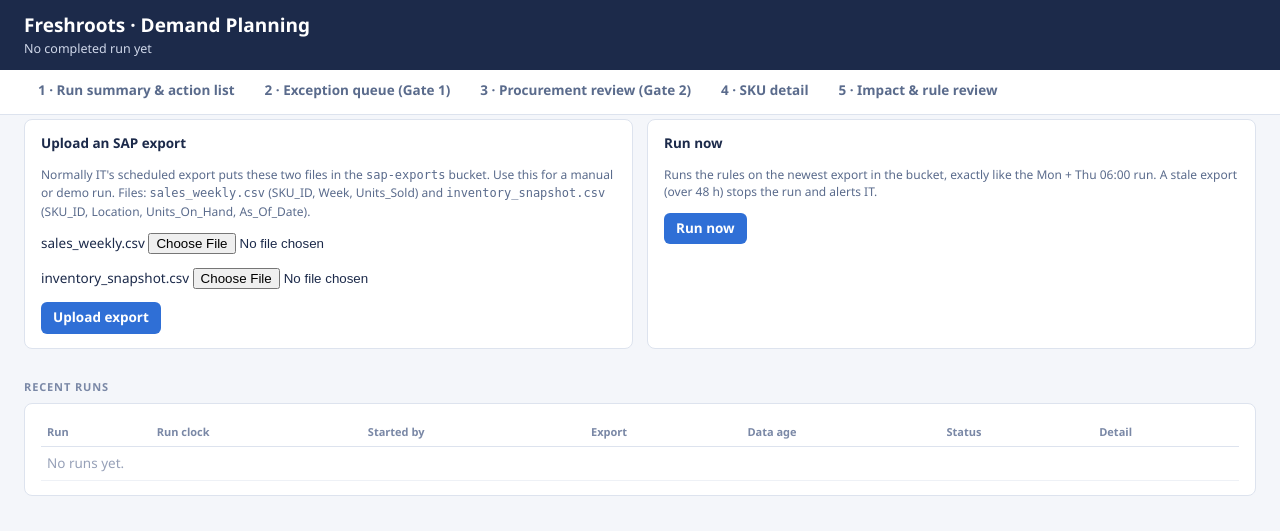
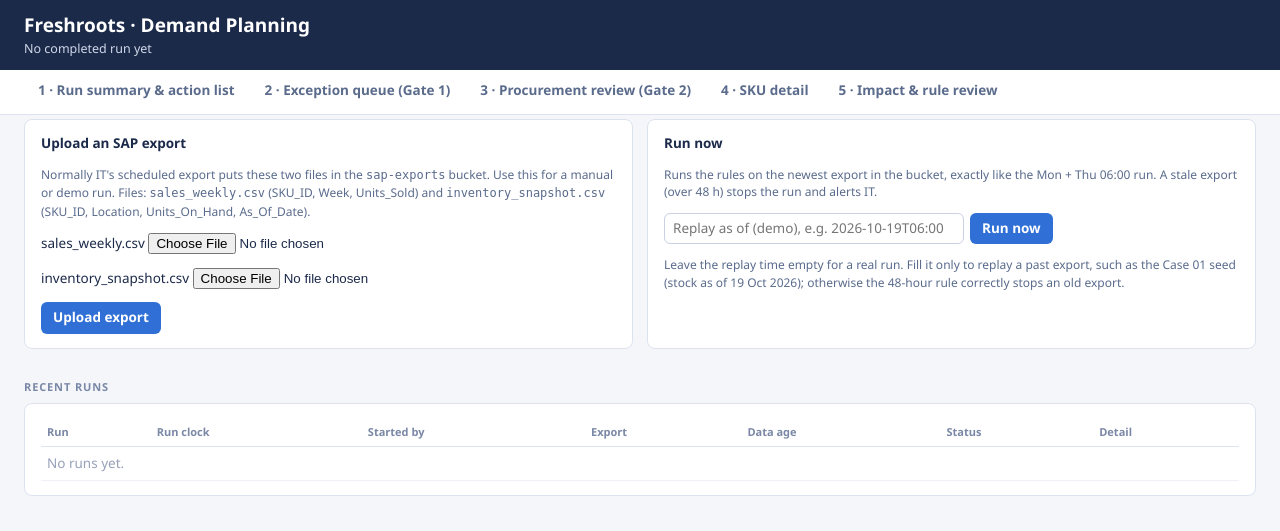
Before and after one commit to Aastha-Product/Deepa-Dashboard, a FastAPI app: template app/templates/admin.html in a window 1280 px wide. Shown: the top 531 px of the page. Run offline with FastAPI, Linux system fonts and the light colour scheme; the template is opened without the code that fills it, so the values that code supplies are empty; some libraries are stand-ins or nearby versions.

Commit message:
Fewer Vercel settings: derived session key, DB health check, demo replay
- Session cookie key derived from SUPABASE_JWT_SECRET (set by the
  Supabase-Vercel integration) when SESSION_SECRET isn't set
- /api/health reports whether the database is reachable and whether the
  cron secret is set, without details
- Run now takes an optional replay time so the Case 01 seed (stock as of
  19 Oct) can be demoed without a RUN_AS_OF setting

Co-Authored-By: Claude Opus 5.5 <noreply@anthropic.com>

```diff
--- a/app/auth.py
+++ b/app/auth.py
@@ -5,6 +5,8 @@ access token in the URL fragment -> a tiny script posts it to /auth/session -> t
 token with Supabase, looks the email up in app_users and sets a signed, http-only session cookie.
 Only people listed in app_users get in; Supabase users are not created from the login page.
 """
+import hashlib
+import hmac
 import os
 from dataclasses import dataclass
 
@@ -39,11 +41,20 @@ class NotSignedIn(Exception):
     pass
 
 
+def _session_key() -> str:
+    """SESSION_SECRET if set; otherwise a key derived from the Supabase JWT secret that the
+    Supabase-Vercel integration already stores in Vercel (never the JWT secret itself)."""
+    secret = os.environ.get("SESSION_SECRET", "")
+    if len(secret) >= 32:
+        return secret
+    base = os.environ.get("SUPABASE_JWT_SECRET", "")
+    if len(base) >= 32:
+        return hmac.new(base.encode(), b"freshroots-dashboard-session-v1", hashlib.sha256).hexdigest()
+    raise RuntimeError("Set SESSION_SECRET (32+ characters) or connect the Supabase-Vercel integration")
+
+
 def _serializer() -> URLSafeTimedSerializer:
-    secret = os.environ.get("SESSION_SECRET", "")
-    if len(secret) < 32:
-        raise RuntimeError("SESSION_SECRET must be set (at least 32 characters)")
-    return URLSafeTimedSerializer(secret, salt="dp-session")
+    return URLSafeTimedSerializer(_session_key(), salt="dp-session")
 
 
 def _supabase():
--- a/app/main.py
+++ b/app/main.py
@@ -80,7 +80,16 @@ def _check_cron_secret(authorization: str | None) -> None:
 
 @app.get("/api/health")
 def health():
-    return {"ok": True}
+    """Up, plus whether the database and the cron secret are configured (no details leaked)."""
+    status = {"ok": True, "cron_secret": bool(os.environ.get("CRON_SECRET"))}
+    try:
+        with db.connect() as conn:
+            conn.execute("SELECT 1")
+        status["db"] = "ok"
+    except Exception as exc:  # noqa: BLE001
+        log.warning("health: database check failed: %s", type(exc).__name__)
+        status["db"] = "unavailable"
+    return status
 
 
 @app.get("/api/run")
@@ -317,11 +326,20 @@ async def upload_export(request: Request, sales: UploadFile = File(...), invento
 
 
 @app.post("/admin/run")
-def run_now(request: Request):
+def run_now(request: Request, replay_as_of: str = Form("")):
+    """Run on the newest export. replay_as_of (demo only) sets the run clock, e.g. 2026-10-19T06:00."""
     user = auth.current_user(request)
     auth.require(user, auth.CAN_RUN)
+    clock = None
+    if replay_as_of.strip():
+        try:
+            clock = datetime.fromisoformat(replay_as_of.strip())
+        except ValueError:
+            return _back("/admin", "Replay time must look like 2026-10-19T06:00.", "err")
+        clock = clock if clock.tzinfo else clock.replace(tzinfo=ingest.IST)
     with db.connect() as conn:
-        s = job_run.execute_and_notify(conn, triggered_by=f"manual:{user.email}")
+        s = job_run.execute_and_notify(conn, triggered_by=f"manual:{user.email}" + (" (replay)" if clock else ""),
+                                       run_as_of=clock)
     if s.status == "ok":
         return _back("/", f"Run {s.run_id} finished. {s.counts.get('exceptions', 0)} exceptions, "
                           f"{s.counts.get('reorder_lines', 0)} reorder lines.")
--- a/app/templates/admin.html
+++ b/app/templates/admin.html
@@ -14,7 +14,10 @@
 <div class="card">
   <b>Run now</b>
   <p class="small">Runs the rules on the newest export in the bucket, exactly like the Mon + Thu 06:00 run. A stale export (over 48 h) stops the run and alerts IT.</p>
-  <form method="post" action="/admin/run"><button class="btn" type="submit">Run now</button></form>
+  <form method="post" action="/admin/run" class="inline">
+    <input type="text" name="replay_as_of" placeholder="Replay as of (demo), e.g. 2026-10-19T06:00" aria-label="Replay time" style="min-width:300px">
+    <button class="btn" type="submit">Run now</button></form>
+  <p class="small">Leave the replay time empty for a real run. Fill it only to replay a past export, such as the Case 01 seed (stock as of 19 Oct 2026); otherwise the 48-hour rule correctly stops an old export.</p>
 </div>
 </div>
 <div class="sec">Recent runs</div>
```
Also changed, not shown: tests/test_app.py (+16 -1 lines).
